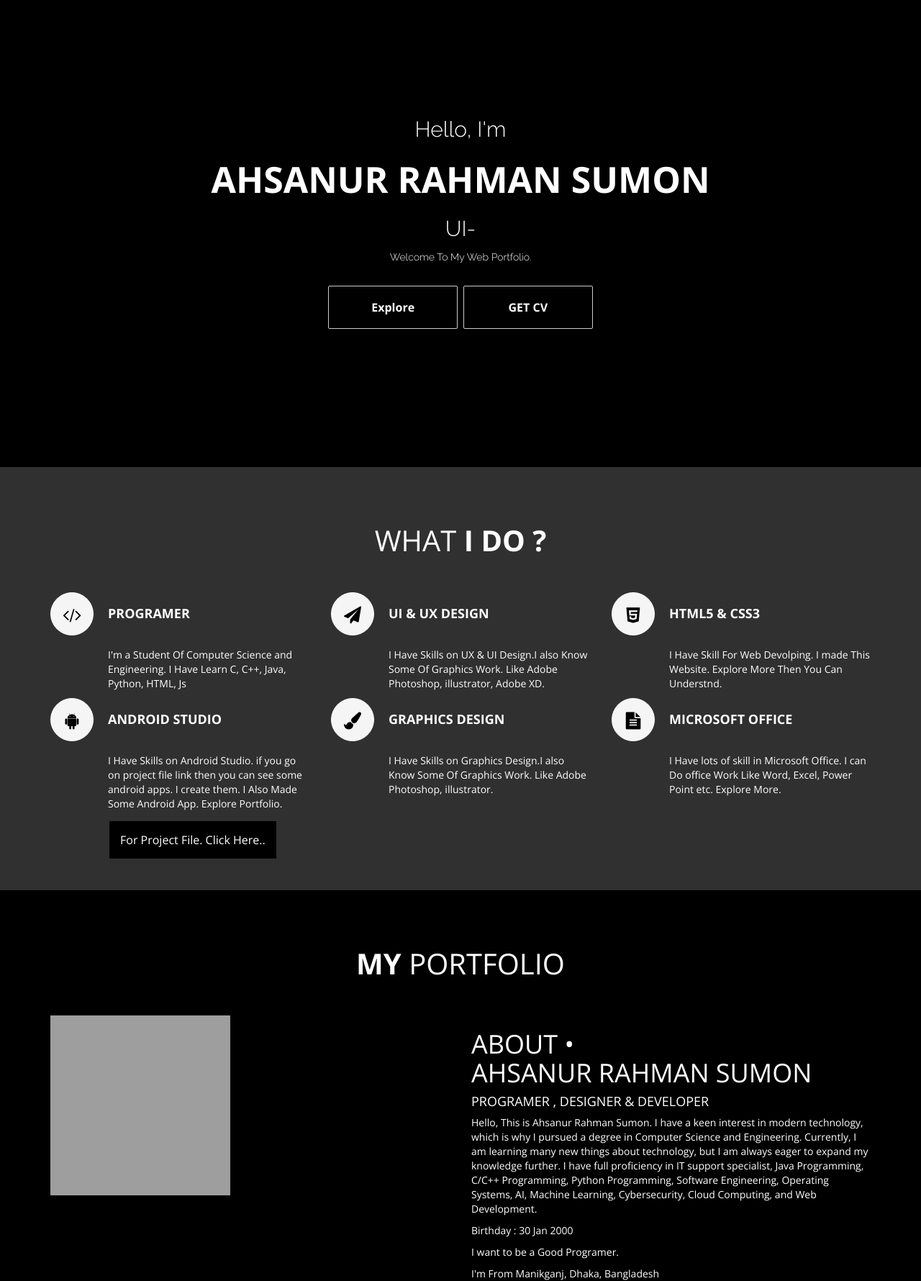
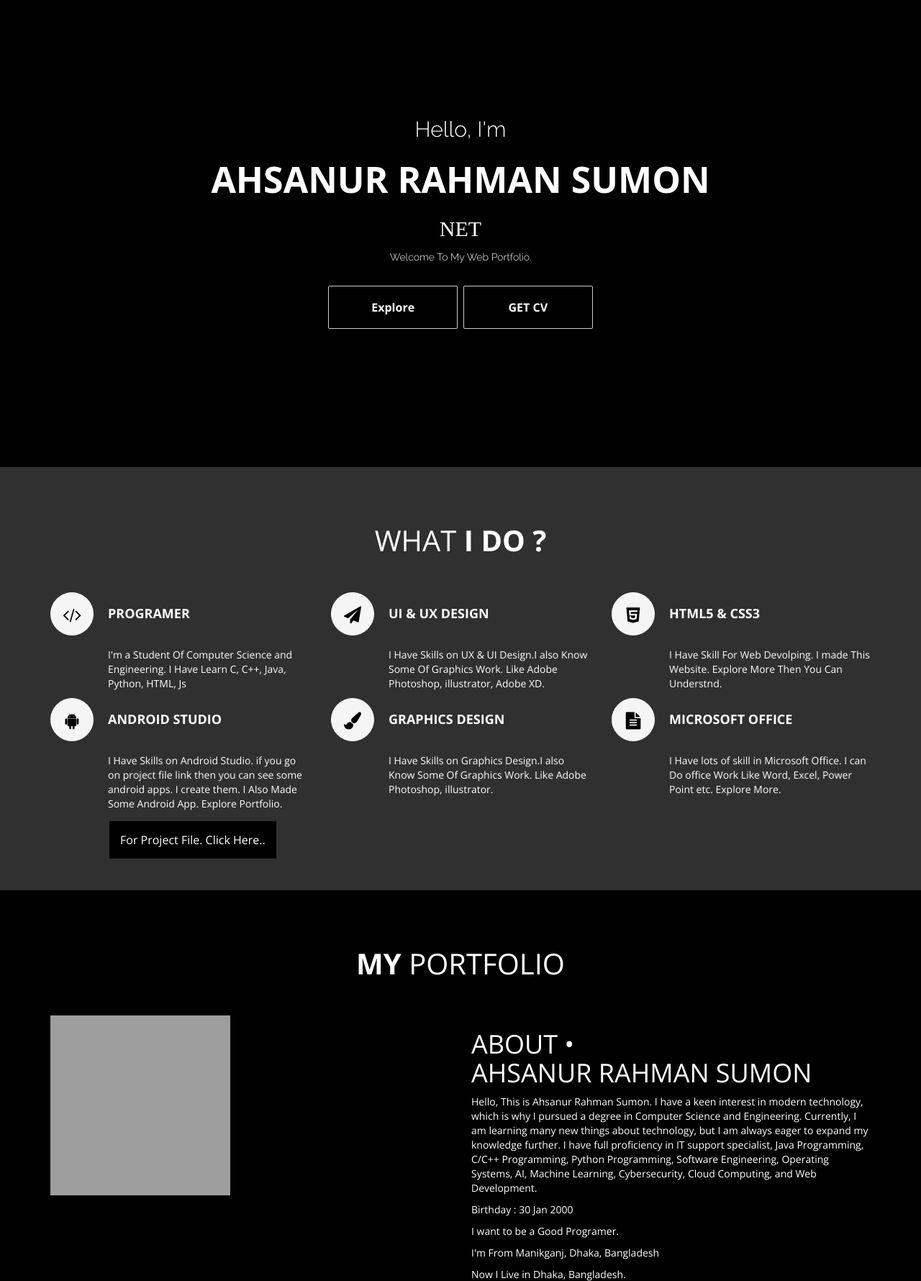
Before and after one commit to ahsanurrahmansumon/ahsanurrahmansumon.github.io, a PHP site: page / in a window 1280 px wide. Shown: the part 134-1914 px from the top of the page at 72% size. Run offline with PHP 8.4, Linux system fonts and the light colour scheme; grey boxes are pictures that could not be loaded.

Commit message:
NEW UPDATE

```diff
--- a/css/templatemo-style.css
+++ b/css/templatemo-style.css
@@ -210,6 +210,7 @@ header .social-icon li a
 		font-weight: 300;
 		font-size: 50px;
 		padding-bottom: 10px;
+		font-family: system-ui, -apple-system, BlinkMacSystemFont, 'Segoe UI', Roboto, Oxygen, Ubuntu, Cantarell, 'Open Sans', 'Helvetica Neue', sans-serif;
 	}
 #home h1 span
 	{
@@ -240,7 +241,7 @@ header .social-icon li a
 .element {
 	height: 40px;
 	font-size: 30px;
-	font-family: 'Raleway', sans-serif;
+	font-family: 'Times New Roman', Times, serif;
 
 }
 /* end home */
--- a/index.html
+++ b/index.html
@@ -109,18 +109,21 @@ ga('send', 'pageview');
 						<h1 class="wow fadeIn" data-wow-offset="50" data-wow-delay="0.6s"><span
 								style="color: white;">AHSANUR RAHMAN SUMON</span></h1>
 						<div class="element">
+							<div class="sub-element">SOFTWARE DEVELOPER</div>
+							<div class="sub-element">WEB DEVELOPER</div>
+							<div class="sub-element">DATABASE MANAGER</div>
+							<div class="sub-element">NETWORK ENGINEER</div>
+							<div class="sub-element">PROGRAMER</div>
+							<div class="sub-element">UX/UI DESIGNER</div>
 							<div class="sub-element">GRAPHICS DESIGNER</div>
-							<div class="sub-element">WEB DEVELOPER</div>
-							<div class="sub-element">ANDROID DEVELOPER</div>
-							<div class="sub-element">UI-UX SPECIALIST</div>
-							<div class="sub-element">CSE ENGINEER</div>
-							<div class="sub-element">PROGRAMER</div>
+							<div class="sub-element">IT SUPPORT ENGINEER</div>
+							<div class="sub-element">IT HELP GUY !</div>
 						</div>
 						<p></p>
 						<p style="font-family: 'Raleway', sans-serif;">Welcome To My Web Portfolio.</p>
 						<a data-scroll href="#work" class="btn btn-default wow fadeInUp" data-wow-offset="50"
 							data-wow-delay="0.6s">Explore</a>
-						<a data-scroll href="/CV/" class="btn btn-default wow fadeInUp"
+						<a data-scroll href="/CV/RESUME OF AHSANUR RAHMAN SUMON.pdf" class="btn btn-default wow fadeInUp"
 							data-wow-offset="50" data-wow-delay="0.6s">GET CV</a>
 						<p></p>
 					</center>
@@ -243,7 +246,6 @@ ga('send', 'pageview');
 				</div>
 				<div class="col-md-6 col-xs-11 wow fadeInRight" data-wow-delay="0.9s">
 					<h1>ABOUT • <br> AHSANUR RAHMAN SUMON </h1>
-					<h4>PROGRAMER , DESIGNER &AMP; DEVELOPER</h4>
 					<p>Hello, This is Ahsanur Rahman Sumon.
 						I have a keen interest in modern technology, which is why I pursued a degree in Computer
 						Science and Engineering. Currently, I am learning many new things about technology, but I
```
